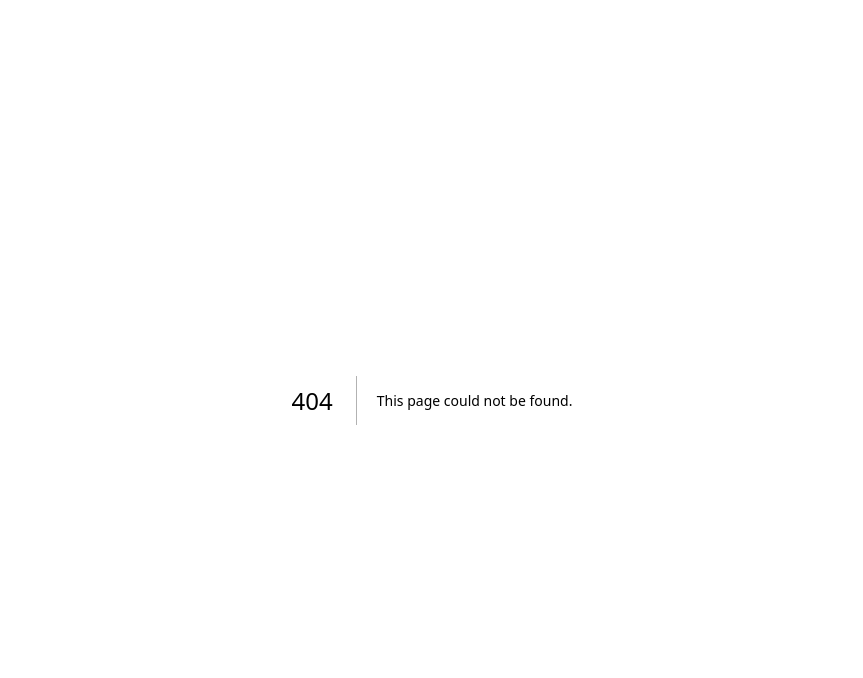
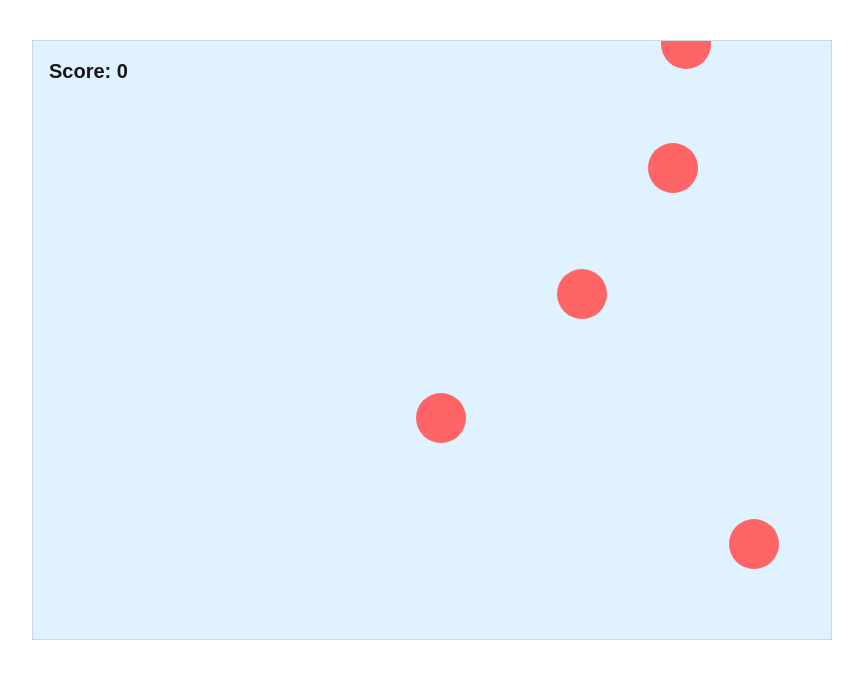
Before and after one commit to alekseishmidko/geoguessr-copy-frontend, a Next.js app: page /balloon in a window 1280 px wide. Before the commit this address had no page. Shown: the top 678 px of the page, without its empty margins (208-1071 px from the left). Built offline with nearby package versions, Linux system fonts and the light colour scheme.

Commit message:
feat: ball

```diff
--- /dev/null
+++ b/src/app/balloon/page.tsx
@@ -0,0 +1,9 @@
+import { BalloonPop } from "@/features/balloon/BalloonPop";
+
+export default function BalloonGame() {
+  return (
+    <>
+      <BalloonPop />
+    </>
+  );
+}
--- a/src/app/page.tsx
+++ b/src/app/page.tsx
@@ -11,6 +11,9 @@ export default function Home() {
       <Link href={PRIVATE_URL.bird()}>
         <Button variant="danger">Bird</Button>
       </Link>
+      <Link href={PRIVATE_URL.balloon()}>
+        <Button variant="danger">Balloon</Button>
+      </Link>
     </div>
   );
 }
--- /dev/null
+++ b/src/features/balloon/BalloonPop.tsx
@@ -0,0 +1,83 @@
+"use client";
+import confetti from "canvas-confetti";
+import { useEffect, useRef, useState } from "react";
+import { Balloon } from "./components/Ball";
+
+const GAME_WIDTH = 800;
+const GAME_HEIGHT = 600;
+const BALLOON_SIZE = 50;
+const BALLOON_INTERVAL = 1000;
+const BALLOON_SPEED = 2;
+
+export type BalloonProp = {
+  id: number;
+  x: number;
+  y: number;
+  popped: boolean;
+};
+
+export function BalloonPop() {
+  const [balloons, setBalloons] = useState<BalloonProp[]>([]);
+  const [score, setScore] = useState(0);
+  const balloonId = useRef(0);
+
+  useEffect(() => {
+    const interval = setInterval(() => {
+      const newBalloon: BalloonProp = {
+        id: balloonId.current++,
+        x: Math.random() * (GAME_WIDTH - BALLOON_SIZE),
+        y: GAME_HEIGHT,
+        popped: false,
+      };
+      setBalloons((prev) => [...prev, newBalloon]);
+    }, BALLOON_INTERVAL);
+    return () => clearInterval(interval);
+  }, []);
+
+  useEffect(() => {
+    const animation = setInterval(() => {
+      setBalloons((prev) =>
+        prev
+          .map((balloon) => ({ ...balloon, y: balloon.y - BALLOON_SPEED }))
+          .filter((b) => b.y + BALLOON_SIZE > 0 && !b.popped)
+      );
+    }, 16);
+    return () => clearInterval(animation);
+  }, []);
+
+  const handlePop = (balloon: BalloonProp) => {
+    setBalloons((prev) =>
+      prev.map((b) => (b.id === balloon.id ? { ...b, popped: true } : b))
+    );
+    console.log(balloon);
+    confetti({
+      particleCount: 90,
+      spread: 200,
+      origin: {
+        x: balloon.x / 900,
+        y: balloon.y / 900,
+      },
+    });
+    setScore((prev) => prev + 1);
+  };
+
+  return (
+    <div
+      className="relative bg-sky-100 mx-auto mt-10 border border-gray-300 overflow-hidden"
+      style={{ width: GAME_WIDTH, height: GAME_HEIGHT }}
+    >
+      {balloons.map((balloon) => (
+        <Balloon
+          key={balloon.id}
+          {...balloon}
+          balloonHeight={BALLOON_SIZE}
+          balloonWidth={BALLOON_SIZE}
+          onClick={() => handlePop(balloon)}
+        />
+      ))}
+      <div className="absolute top-4 left-4 text-xl font-bold">
+        Score: {score}
+      </div>
+    </div>
+  );
+}
--- /dev/null
+++ b/src/features/balloon/components/Ball.tsx
@@ -0,0 +1,34 @@
+import { BalloonProp } from "../BalloonPop";
+
+export const Balloon: React.FC<
+  BalloonProp & {
+    balloonWidth?: number;
+    balloonHeight?: number;
+    onClick: () => void;
+  }
+> = (props) => {
+  const {
+    id,
+
+    x,
+    y,
+    balloonHeight = 60,
+    balloonWidth = 40,
+    onClick,
+  } = props;
+
+  return (
+    <div
+      key={id}
+      onClick={onClick}
+      className={`absolute rounded-full cursor-pointer  bg-red-400`}
+      style={{
+        width: balloonWidth,
+        height: balloonHeight,
+        left: x,
+        top: y,
+        transition: "top 0.016s linear",
+      }}
+    />
+  );
+};
--- a/src/shared/router/index.ts
+++ b/src/shared/router/index.ts
@@ -5,4 +5,5 @@ export const PRIVATE_URL = {
   home: () => PRIVATE_URL.root("/"),
   box: () => PRIVATE_URL.root(`/box`),
   bird: () => PRIVATE_URL.root(`/bird`),
+  balloon: () => PRIVATE_URL.root(`/balloon`),
 };
```
